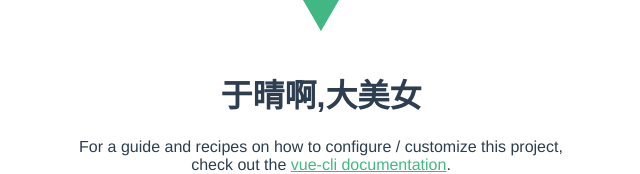
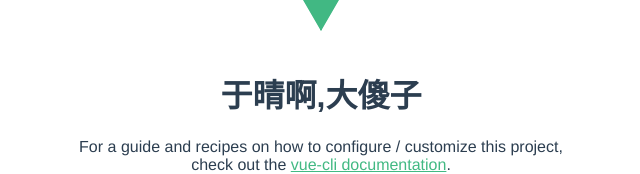
Before and after one commit to YoungDan-hero/automation-deployment-test-project, a Vue app: page / in a window 1280 px wide. Shown: the part 215-389 px from the top of the page, without its empty margins (319-959 px from the left). Built offline with nearby package versions, Linux system fonts and the light colour scheme.

Commit message:
feat：Git push

```diff
--- a/src/App.vue
+++ b/src/App.vue
@@ -1,6 +1,6 @@
 <template>
     <img alt="Vue logo" src="./assets/logo.png" />
-    <HelloWorld msg="于晴啊,大美女" />
+    <HelloWorld msg="于晴啊,大傻子" />
 </template>
 
 <script>
```
